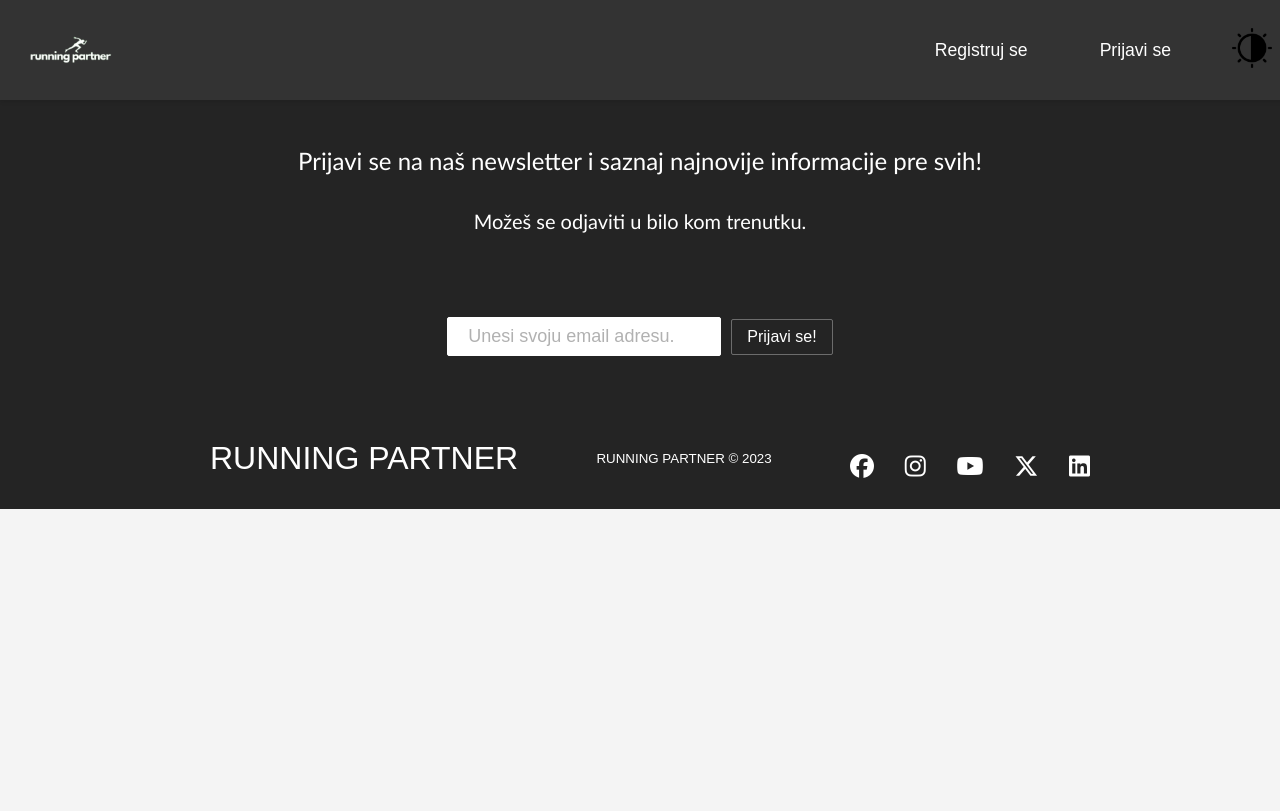
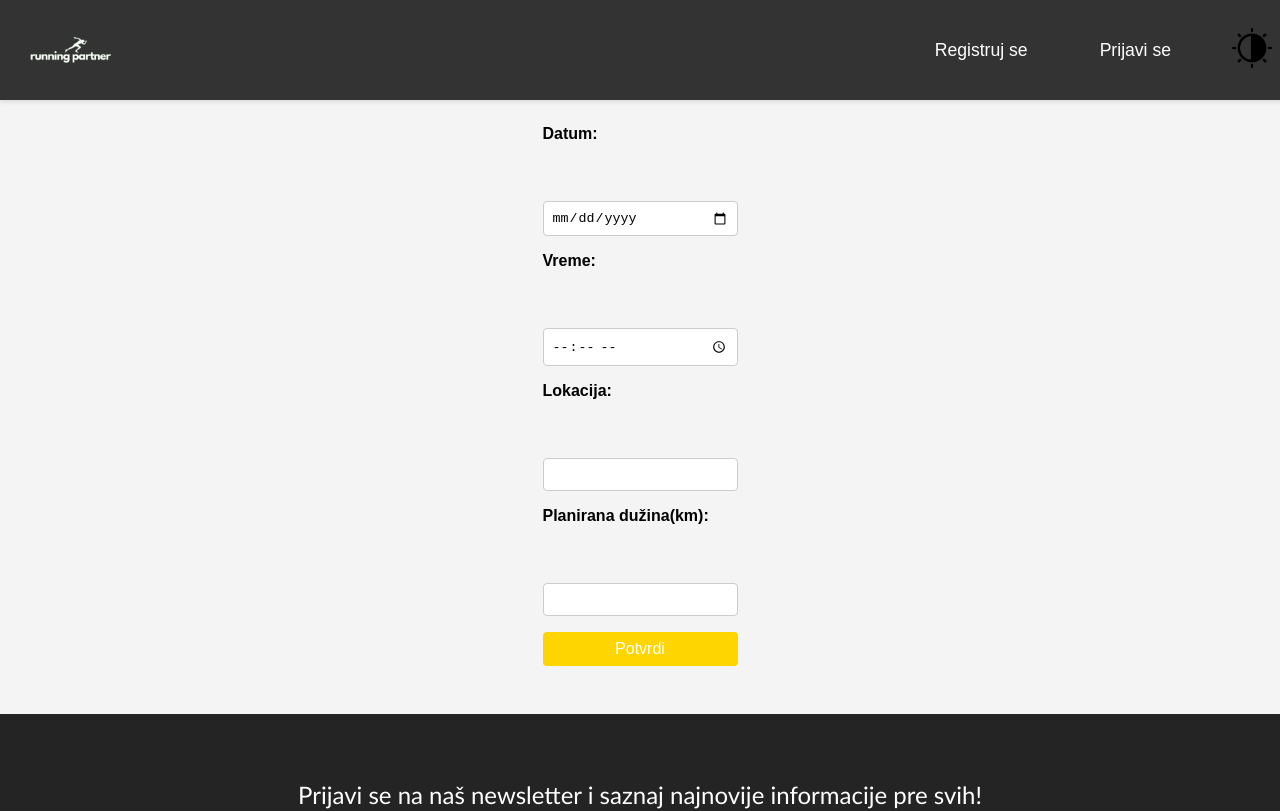
Before and after one commit to elab-development/internet-tehnologije-projekat-aplikacijapartnerzatrcanje_2020_0019, a React (Create React App) app in the folder frontend/React/frontend/: page /kreiraj-plan in a window 1280 px wide. Shown: the top 811 px of the page. Built offline with nearby package versions, Linux system fonts and the light colour scheme.

Commit message:
Dodavanje plana trke preko forme

```diff
--- a/frontend/React/frontend/src/App.js
+++ b/frontend/React/frontend/src/App.js
@@ -18,6 +18,7 @@ import slika5 from "./assets/marko.jpg"
 import slika6 from "./assets/milica.jpeg"
 import { apiService } from './components/ApiService';
 import Profile from './components/Profile'
+import KreirajPlan from './components/KreirajPlan';
 
 
 
@@ -263,6 +264,8 @@ function App() {
   <Route path="/login" element={<Login />} />
   <Route path="/logout" element={<Navigate to="/" />}></Route>
   <Route path="/moj-nalog" element={<Profile />} />
+  <Route path="/kreiraj-plan" element={<KreirajPlan />} />
+
 
 
 
--- a/frontend/React/frontend/src/components/ApiService.js
+++ b/frontend/React/frontend/src/components/ApiService.js
@@ -99,6 +99,37 @@ class ApiService {
     }
   }
 
+  async createRunningPlan(formData) {
+    try {
+      // Pravite HTTP POST zahtev ka odgovarajućoj ruti na serveru
+      const response = await axios.post(
+        "http://localhost:8000/api/planovi-trka", // Postavite pravilnu rutu za kreiranje plana trke
+        formData,
+        {
+          headers: {
+            Authorization: `Bearer ${this.getToken()}`,
+          },
+        }
+      );
+
+      // Vraćate odgovor sa servera
+      return response.data;
+    } catch (error) {
+      console.error("Error creating running plan:", error);
+      throw error;
+    }
+  }
+
+
+
+
+
+
+
+
+
+
+
 
 
 
--- /dev/null
+++ b/frontend/React/frontend/src/components/KreirajPlan.css
@@ -0,0 +1,57 @@
+/* KreirajPlan.css */
+
+body {
+    font-family: Arial, sans-serif;
+    margin: 0;
+    padding: 0;
+    background-color: #f4f4f4;
+  }
+
+  .container {
+    max-width: 800px;
+    margin: 0 auto;
+    padding: 20px;
+    background-color: #fff;
+    box-shadow: 0 0 10px rgba(0, 0, 0, 0.1);
+    border-radius: 8px;
+    margin-top: 20px;
+  }
+
+  h1 {
+    color: #333;
+  }
+
+  .run-form-container {
+    margin-top: 20px;
+  }
+
+  form {
+    display: flex;
+    flex-direction: column;
+  }
+
+  label {
+    margin-bottom: 8px;
+    font-weight: bold;
+  }
+
+  input {
+    padding: 8px;
+    margin-bottom: 16px;
+    border: 1px solid #ccc;
+    border-radius: 4px;
+  }
+
+  button {
+    padding: 10px 20px;
+    background-color: #007bff;
+    color: #fff;
+    border: none;
+    border-radius: 4px;
+    cursor: pointer;
+    font-size: 16px;
+  }
+
+  button:hover {
+    background-color: #0056b3;
+  }
--- /dev/null
+++ b/frontend/React/frontend/src/components/KreirajPlan.js
@@ -0,0 +1,26 @@
+import React from 'react';
+import RunForm from './RunForm';
+import './KreirajPlan.css';
+import { apiService } from './ApiService';
+
+const KreirajPlan = () => {
+  const handleRunFormSubmit = async (formData) => {
+    try {
+      // Ovde možete dodati logiku za obradu odgovora ili redirekciju
+      const response = await apiService.createRunningPlan(formData);
+      console.log('Response from server:', response);
+    } catch (error) {
+      console.error('Error submitting run form:', error);
+      // Ovde možete dodati logiku za prikazivanje poruke o grešci korisniku
+    }
+  };
+
+  return (
+    <div>
+      <h1>Kreiraj plan</h1>
+      <RunForm onSubmit={handleRunFormSubmit} />
+    </div>
+  );
+};
+
+export default KreirajPlan;
--- a/frontend/React/frontend/src/components/Profile.js
+++ b/frontend/React/frontend/src/components/Profile.js
@@ -1,6 +1,7 @@
 import React, { useEffect, useState } from 'react';
 import { apiService } from './ApiService';
 import './Profile.css';
+import { Link } from 'react-router-dom';
 import ImageUpload from './ImageUpload';
 
 
@@ -44,7 +45,12 @@ const Profile = () => {
       <h2>Korisnički profil</h2>
       {profileImage && <img src={profileImage} alt="Profil" style={{ width: '200px' }} />}
       {trkac && <ImageUpload trkacId={1} onImageUpload={handleImageUpload} />}
+
+      <Link to="/kreiraj-plan">
+        <button>Kreiraj plan</button>
+      </Link>
     </div>
+
   );
 };
 
--- a/frontend/React/frontend/src/components/RunForm.js
+++ b/frontend/React/frontend/src/components/RunForm.js
@@ -10,12 +10,30 @@ const RunForm = ({ onSubmit }) => {
 
   const handleSubmit = (event) => {
     event.preventDefault();
-    onSubmit({ time, location, distance, date });
+
+
+    if (!date || !time || !location || !distance) {
+      console.error('Svi podaci moraju biti popunjeni.');
+      return;
+    }
+
+    // Formatiranje podataka
+    const formattedData = {
+      vreme: `${time}:00`, // Dodajte '00' za sekunde
+      mesto: location,
+      datum: date,
+      planirani_km: parseFloat(distance),
+    };
+
+    console.log('Formatted Data:', formattedData);
+
+    onSubmit(formattedData);
     setTime('');
     setLocation('');
     setDistance('');
     setDate('');
   };
+
 
   return (
     <div className="run-form-container">
```
